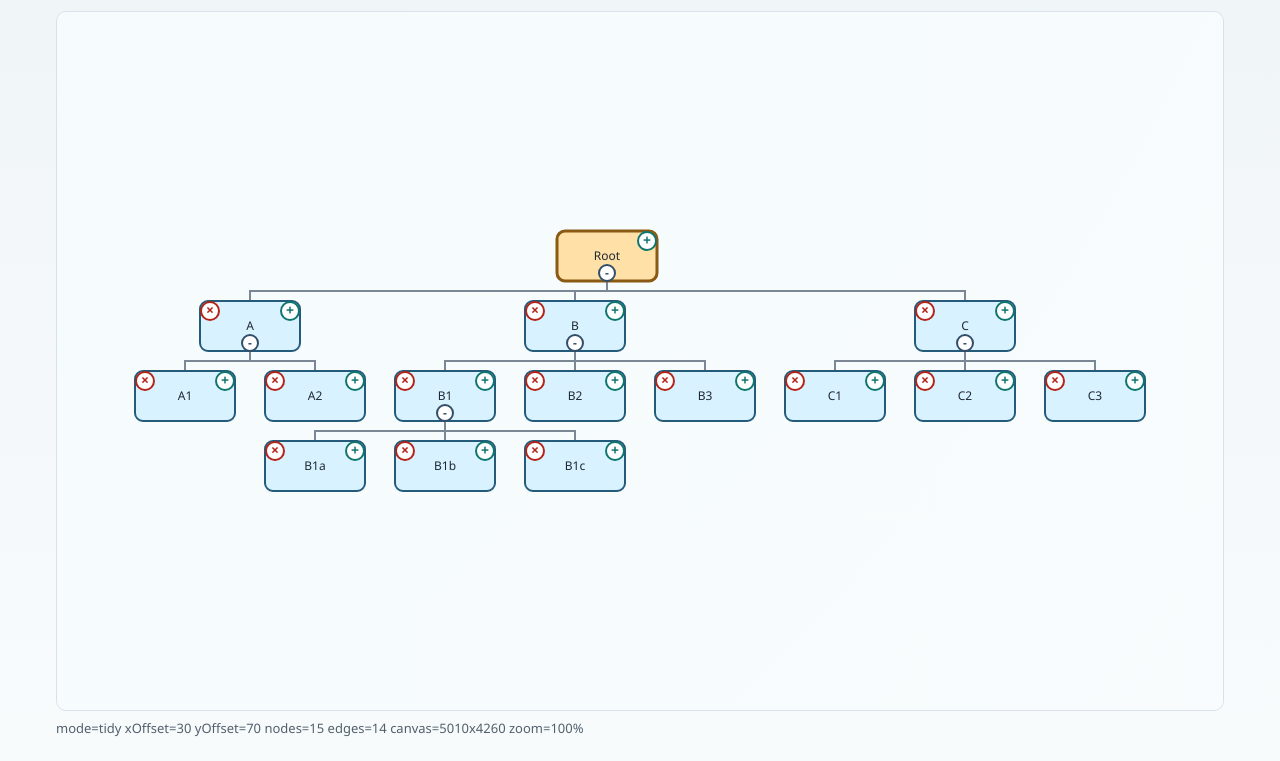
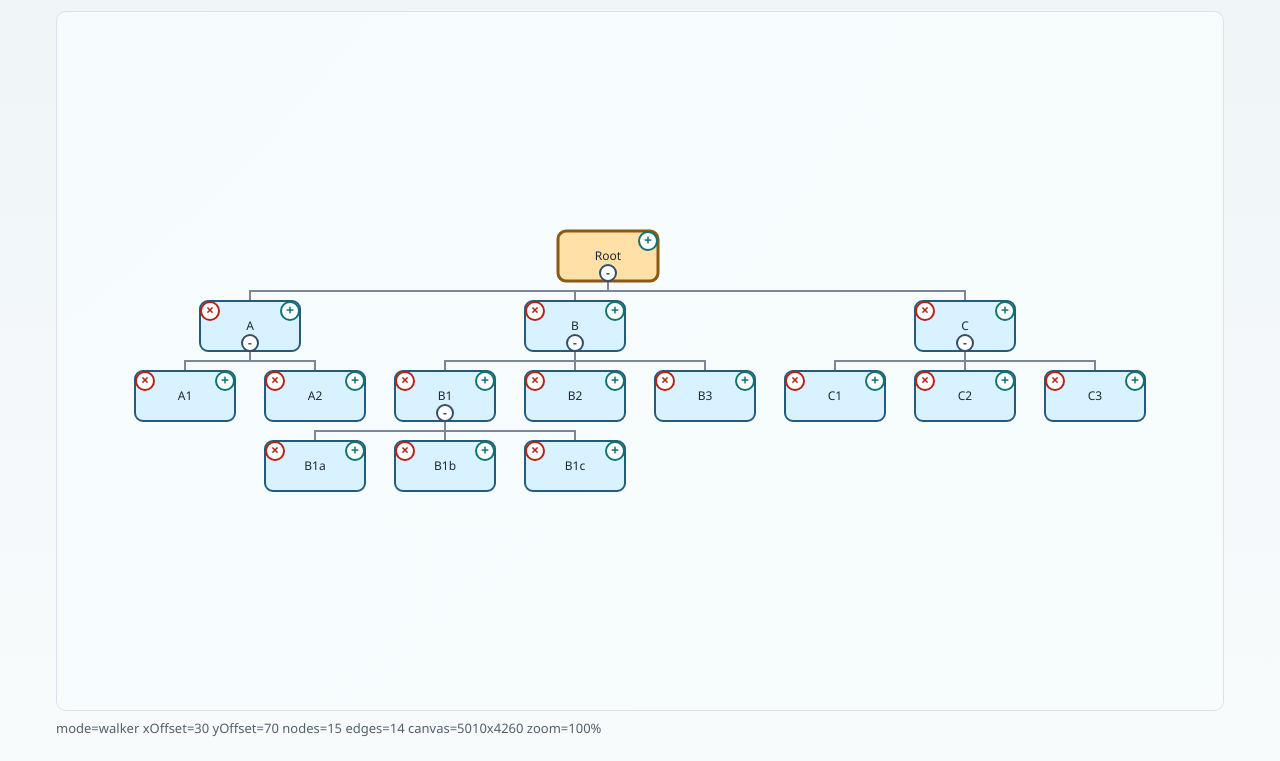
Before and after one commit to Gravity-Well/tree, a plain HTML site: page tree-layout-demo.html in a window 1280 px wide. Shown: the part 380-1141 px from the top of the page. Drawn offline with Linux system fonts and the light colour scheme.

Commit message:
Switch to Walker layout and add node bottom expand/collapse indicator

```diff
--- a/tree-layout-demo.html
+++ b/tree-layout-demo.html
@@ -521,96 +521,181 @@
       }
     }
 
-    function layoutTreeTidy(root, centerX, yStart, xGap, yGap) {
+    function layoutTreeWalker(root, centerX, yStart, xGap, yGap) {
       if (!root) return;
 
-      function build(node) {
-        const halfWidth = Math.floor(node.width / 2);
-        const layout = {
-          left: new Map([[0, -halfWidth]]),
-          right: new Map([[0, halfWidth]])
+      function buildAux(node, parentAux = null, number = 1) {
+        const aux = {
+          node,
+          parent: parentAux,
+          children: [],
+          number,
+          prelim: 0,
+          mod: 0,
+          change: 0,
+          shift: 0,
+          thread: null,
+          ancestor: null
         };
+        aux.ancestor = aux;
 
         const visibleChildren = getVisibleChildren(node);
-        if (!visibleChildren || visibleChildren.length === 0) {
-          node._tidyChildOffset = 0;
-          return layout;
-        }
-
-        const placed = [];
-        const placedRight = new Map();
-
-        for (const child of visibleChildren) {
-          const childLayout = build(child);
-          let shift = 0;
-
-          for (const [depth, childLeft] of childLayout.left.entries()) {
-            if (placedRight.has(depth)) {
-              const needed = placedRight.get(depth) + xGap - childLeft;
-              if (needed > shift) shift = needed;
-            }
+        for (let i = 0; i < visibleChildren.length; i++) {
+          aux.children.push(buildAux(visibleChildren[i], aux, i + 1));
+        }
+        return aux;
+      }
+
+      function leftSibling(v) {
+        if (!v.parent || v.number <= 1) return null;
+        return v.parent.children[v.number - 2];
+      }
+
+      function leftmostSibling(v) {
+        if (!v.parent || v.parent.children.length === 0) return null;
+        return v.parent.children[0];
+      }
+
+      function nextLeft(v) {
+        if (!v) return null;
+        if (v.children.length > 0) return v.children[0];
+        return v.thread;
+      }
+
+      function nextRight(v) {
+        if (!v) return null;
+        if (v.children.length > 0) return v.children[v.children.length - 1];
+        return v.thread;
+      }
+
+      function siblingDistance(leftAux, rightAux) {
+        return ((leftAux.node.width + rightAux.node.width) / 2) + xGap;
+      }
+
+      function moveSubtree(wl, wr, shift) {
+        const subtrees = wr.number - wl.number;
+        if (subtrees <= 0) return;
+        wr.change -= shift / subtrees;
+        wr.shift += shift;
+        wl.change += shift / subtrees;
+        wr.prelim += shift;
+        wr.mod += shift;
+      }
+
+      function executeShifts(v) {
+        let shift = 0;
+        let change = 0;
+        for (let i = v.children.length - 1; i >= 0; i--) {
+          const w = v.children[i];
+          w.prelim += shift;
+          w.mod += shift;
+          change += w.change;
+          shift += w.shift + change;
+        }
+      }
+
+      function ancestor(vil, v, defaultAncestor) {
+        if (!v.parent) return defaultAncestor;
+        if (v.parent.children.includes(vil.ancestor)) return vil.ancestor;
+        return defaultAncestor;
+      }
+
+      function apportion(v, defaultAncestor) {
+        const w = leftSibling(v);
+        if (!w) return defaultAncestor;
+
+        let vir = v;
+        let vor = v;
+        let vil = w;
+        let vol = leftmostSibling(v);
+        let sir = vir.mod;
+        let sor = vor.mod;
+        let sil = vil.mod;
+        let sol = vol.mod;
+
+        while (nextRight(vil) && nextLeft(vir)) {
+          vil = nextRight(vil);
+          vir = nextLeft(vir);
+          vol = nextLeft(vol);
+          vor = nextRight(vor);
+          vor.ancestor = v;
+
+          const shift = (vil.prelim + sil) - (vir.prelim + sir) + siblingDistance(vil, vir);
+          if (shift > 0) {
+            const a = ancestor(vil, v, defaultAncestor);
+            moveSubtree(a, v, shift);
+            sir += shift;
+            sor += shift;
           }
 
-          for (const [depth, childRight] of childLayout.right.entries()) {
-            const value = childRight + shift;
-            const current = placedRight.get(depth);
-            if (current === undefined || value > current) {
-              placedRight.set(depth, value);
-            }
-          }
-
-          placed.push({ child, childLayout, shift });
-        }
-
-        const firstShift = placed[0].shift;
-        const lastShift = placed[placed.length - 1].shift;
-        const centerShift = (firstShift + lastShift) / 2;
-        for (const p of placed) {
-          p.shift -= centerShift;
-          p.child._tidyChildOffset = p.shift;
-        }
-
-        for (const p of placed) {
-          for (const [depth, l] of p.childLayout.left.entries()) {
-            const key = depth + 1;
-            const value = l + p.shift;
-            const current = layout.left.get(key);
-            if (current === undefined || value < current) {
-              layout.left.set(key, value);
-            }
-          }
-          for (const [depth, r] of p.childLayout.right.entries()) {
-            const key = depth + 1;
-            const value = r + p.shift;
-            const current = layout.right.get(key);
-            if (current === undefined || value > current) {
-              layout.right.set(key, value);
-            }
-          }
-        }
-
-        return layout;
-      }
-
-      function assign(node, absoluteCenterX, depth) {
-        node.position = {
-          x: Math.round(absoluteCenterX - (node.width / 2)),
+          sil += vil.mod;
+          sir += vir.mod;
+          sol += vol.mod;
+          sor += vor.mod;
+        }
+
+        if (nextRight(vil) && !nextRight(vor)) {
+          vor.thread = nextRight(vil);
+          vor.mod += sil - sor;
+        }
+        if (nextLeft(vir) && !nextLeft(vol)) {
+          vol.thread = nextLeft(vir);
+          vol.mod += sir - sol;
+          defaultAncestor = v;
+        }
+
+        return defaultAncestor;
+      }
+
+      function firstWalk(v) {
+        if (v.children.length === 0) {
+          const left = leftSibling(v);
+          v.prelim = left ? left.prelim + siblingDistance(left, v) : 0;
+          return;
+        }
+
+        let defaultAncestor = v.children[0];
+        for (const w of v.children) {
+          firstWalk(w);
+          defaultAncestor = apportion(w, defaultAncestor);
+        }
+        executeShifts(v);
+
+        const midpoint = (v.children[0].prelim + v.children[v.children.length - 1].prelim) / 2;
+        const left = leftSibling(v);
+        if (left) {
+          v.prelim = left.prelim + siblingDistance(left, v);
+          v.mod = v.prelim - midpoint;
+        } else {
+          v.prelim = midpoint;
+        }
+      }
+
+      function secondWalk(v, m, depth) {
+        const center = v.prelim + m;
+        v.node.position = {
+          x: Math.round(center - (v.node.width / 2)),
           y: yStart + (depth * yGap)
         };
+        for (const child of v.children) {
+          secondWalk(child, m + v.mod, depth + 1);
+        }
+      }
+
+      function shiftVisibleSubtree(node, amount) {
+        node.position.x += amount;
         for (const child of getVisibleChildren(node)) {
-          assign(child, absoluteCenterX + (child._tidyChildOffset || 0), depth + 1);
-        }
-      }
-
-      build(root);
-      assign(root, centerX, 0);
-      cleanupTidyFields(root);
-    }
-
-    function cleanupTidyFields(node) {
-      if (!node) return;
-      delete node._tidyChildOffset;
-      for (const child of node.children) cleanupTidyFields(child);
+          shiftVisibleSubtree(child, amount);
+        }
+      }
+
+      const auxRoot = buildAux(root, null, 1);
+      firstWalk(auxRoot);
+      secondWalk(auxRoot, 0, 0);
+
+      const rootCenter = root.position.x + (root.width / 2);
+      const delta = Math.round(centerX - rootCenter);
+      if (delta !== 0) shiftVisibleSubtree(root, delta);
     }
 
     function isSimpleSubtree(node) {
@@ -1285,7 +1370,7 @@
       const yOffset = Number(document.getElementById("yOffset").value || 70);
       const svg = document.getElementById("treeSvg");
       if (recomputeLayout) {
-        layoutTreeTidy(root, 600, 50, xOffset, yOffset);
+        layoutTreeWalker(root, 600, 50, xOffset, yOffset);
         ensureTreeInBounds(root, 20, 20, 100000, 100000);
       }
 
@@ -1304,7 +1389,7 @@
 
       const meta = drawTree(svg, root, offsetX, offsetY);
       document.getElementById("meta").textContent =
-        `mode=tidy xOffset=${xOffset} yOffset=${yOffset} nodes=${meta.nodeCount} edges=${meta.lineCount} canvas=${canvasWidth}x${canvasHeight} zoom=${Math.round(zoomScale * 100)}%`;
+        `mode=walker xOffset=${xOffset} yOffset=${yOffset} nodes=${meta.nodeCount} edges=${meta.lineCount} canvas=${canvasWidth}x${canvasHeight} zoom=${Math.round(zoomScale * 100)}%`;
 
       IfNeededCenter(recenter);
     }
```
